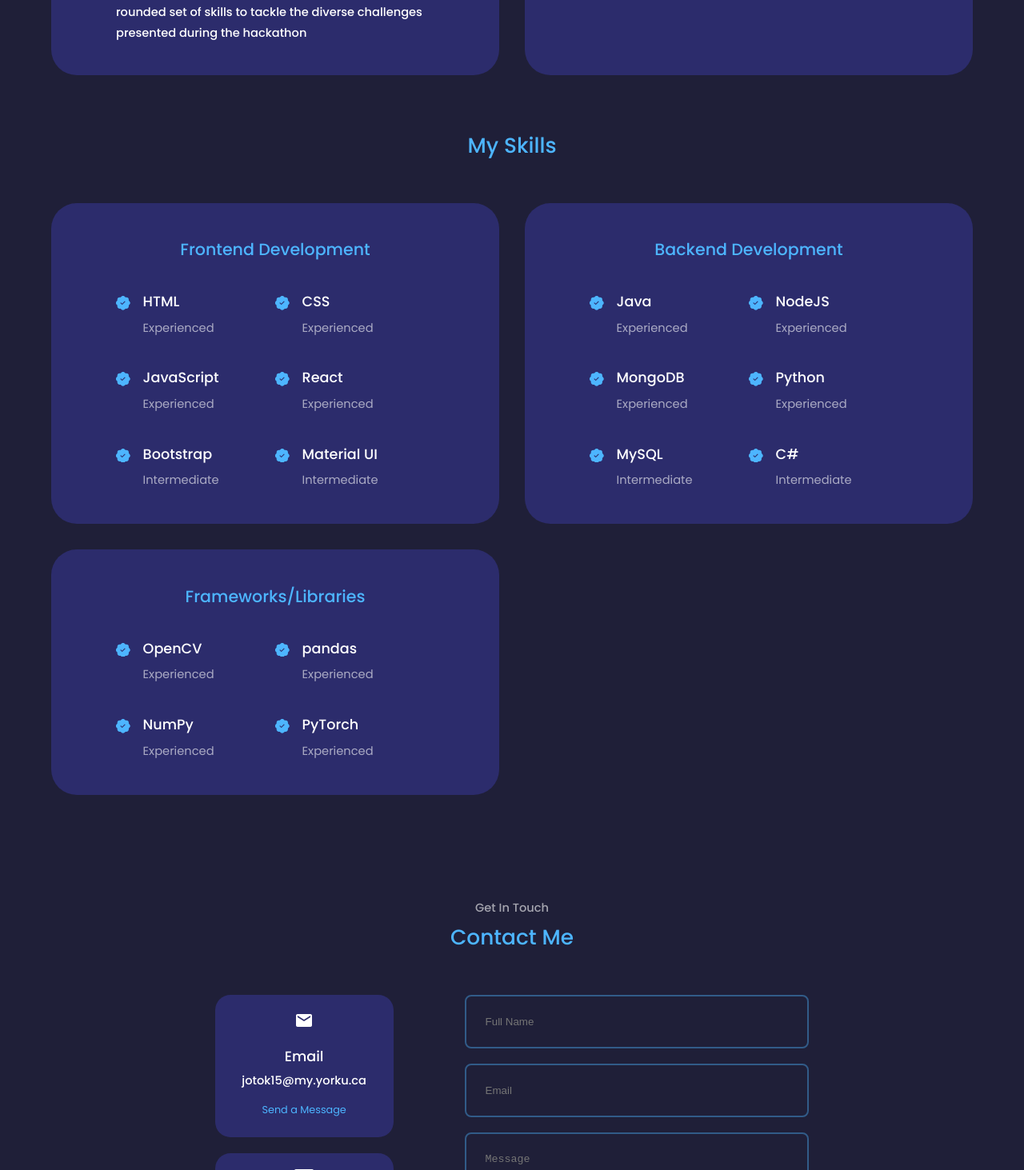
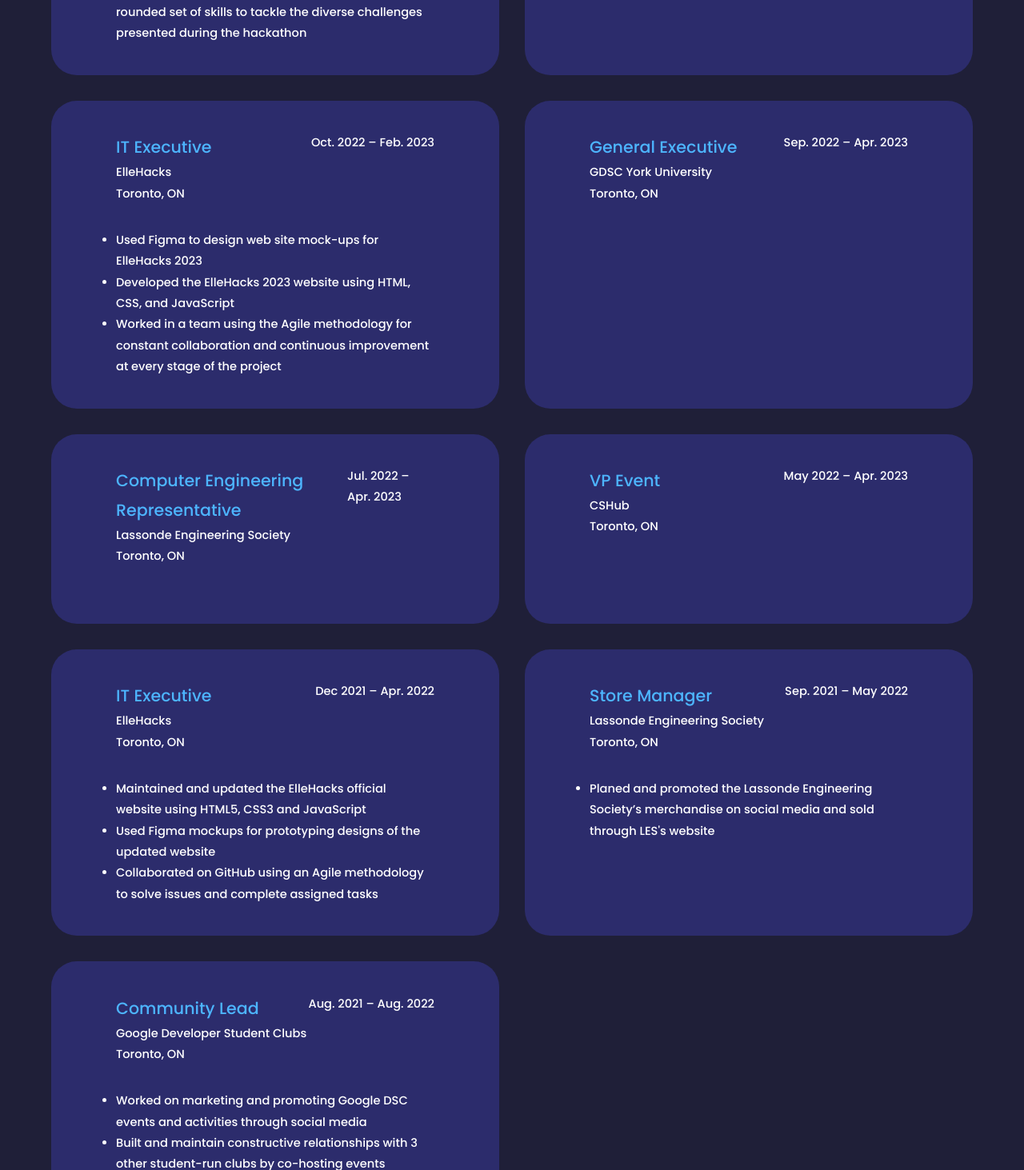
Before and after one commit to johanotoka/portfolio-website, a React (Create React App) app in the folder portfolio-website/: page / in a window 1280 px wide. Shown: the part 3587-5050 px from the top of the page at 80% size. Built offline with nearby package versions, Linux system fonts and the light colour scheme.

Commit message:
added more volunteering positions

```diff
--- a/portfolio-website/src/components/experience/volunteering.js
+++ b/portfolio-website/src/components/experience/volunteering.js
@@ -8,9 +8,58 @@
     },
     {
         title: 'IT Executive',
+        date: 'Dec. 2023 – Present',
+        company: 'ElleHacks',
+        location: 'Toronto, ON',
+        description: ["Develop the ElleHacks 2024 website using React, Bootstrap, and Tailwind CSS"]
+    },
+    {
+        title: 'IT Executive',
         date: 'Oct. 2022 – Feb. 2023',
         company: 'ElleHacks',
         location: 'Toronto, ON',
         description: ["Used Figma to design web site mock-ups for ElleHacks 2023", "Developed the ElleHacks 2023 website using HTML, CSS, and JavaScript", "Worked in a team using the Agile methodology for constant collaboration and continuous improvement at every stage of the project"]
-    }
+    },
+    {
+        title: 'General Executive',
+        date: 'Sep. 2022 – Apr. 2023',
+        company: 'GDSC York University',
+        location: 'Toronto, ON',
+        description: []
+    },
+    {
+        title: 'Computer Engineering Representative',
+        date: 'Jul. 2022 – Apr. 2023',
+        company: 'Lassonde Engineering Society',
+        location: 'Toronto, ON',
+        description: []
+    },
+    {
+        title: 'VP Event',
+        date: 'May 2022 – Apr. 2023',
+        company: 'CSHub',
+        location: 'Toronto, ON',
+        description: []
+    },
+    {
+        title: 'IT Executive',
+        date: 'Dec 2021 – Apr. 2022',
+        company: 'ElleHacks',
+        location: 'Toronto, ON',
+        description: [" Maintained and updated the ElleHacks official website using HTML5, CSS3 and JavaScript", "Used Figma mockups for prototyping designs of the updated website", "Collaborated on GitHub using an Agile methodology to solve issues and complete assigned tasks"]
+    },
+    {
+        title: 'Store Manager',
+        date: 'Sep. 2021 – May 2022',
+        company: 'Lassonde Engineering Society',
+        location: 'Toronto, ON',
+        description: ["Planed and promoted the Lassonde Engineering Society’s merchandise on social media and sold through LES's website"]
+    },
+    {
+        title: 'Community Lead',
+        date: 'Aug. 2021 – Aug. 2022',
+        company: 'Google Developer Student Clubs',
+        location: 'Toronto, ON',
+        description: ["Worked on marketing and promoting Google DSC events and activities through social media", "Built and maintain constructive relationships with 3 other student-run clubs by co-hosting events", "Promoted and advertised YuHacks 2022 and reached 300+ people", "Co-hosted and moderated YuHacks 2022 workshops streamed by 80+ viewers"]
+    },
 ];
```
